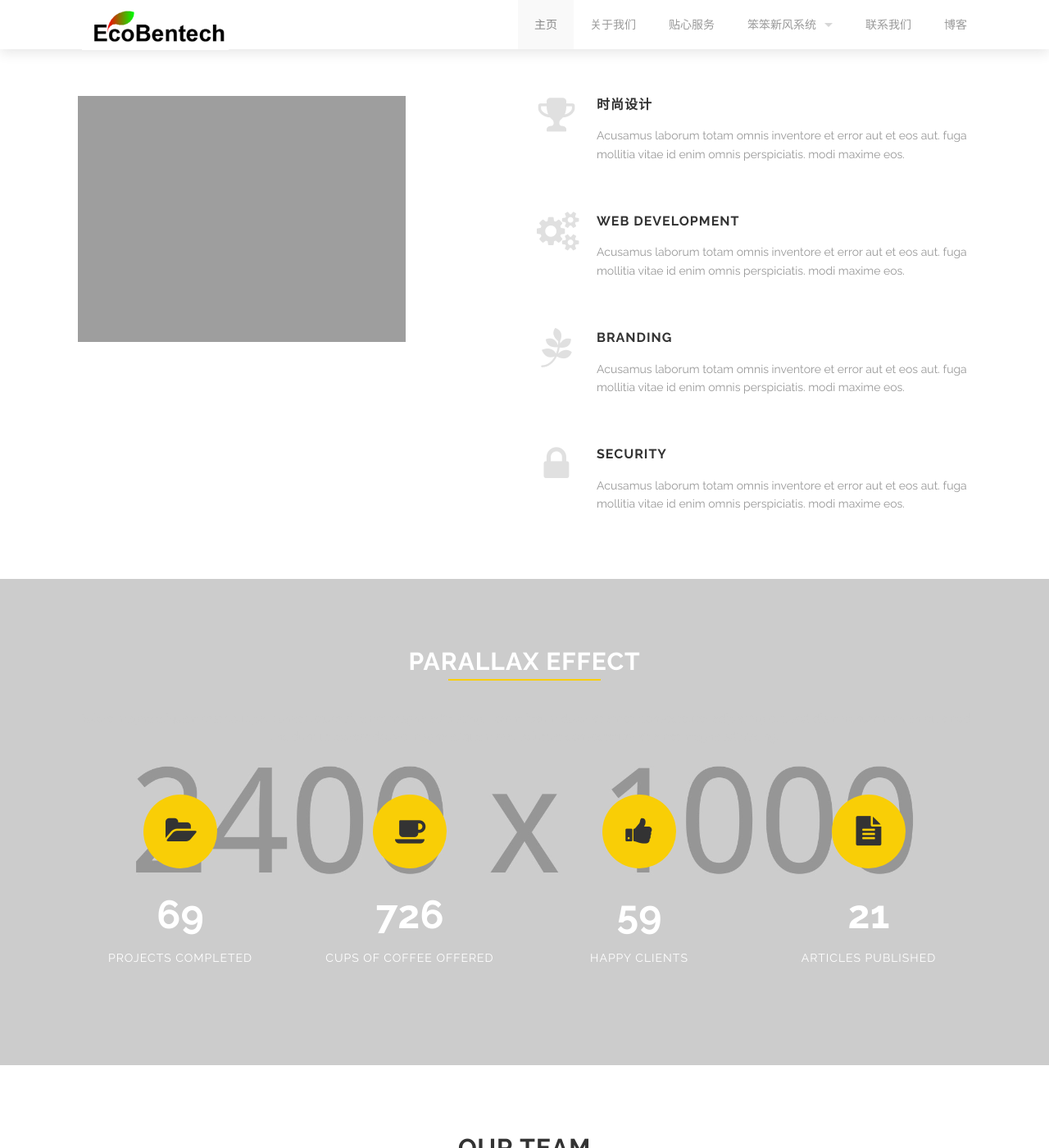
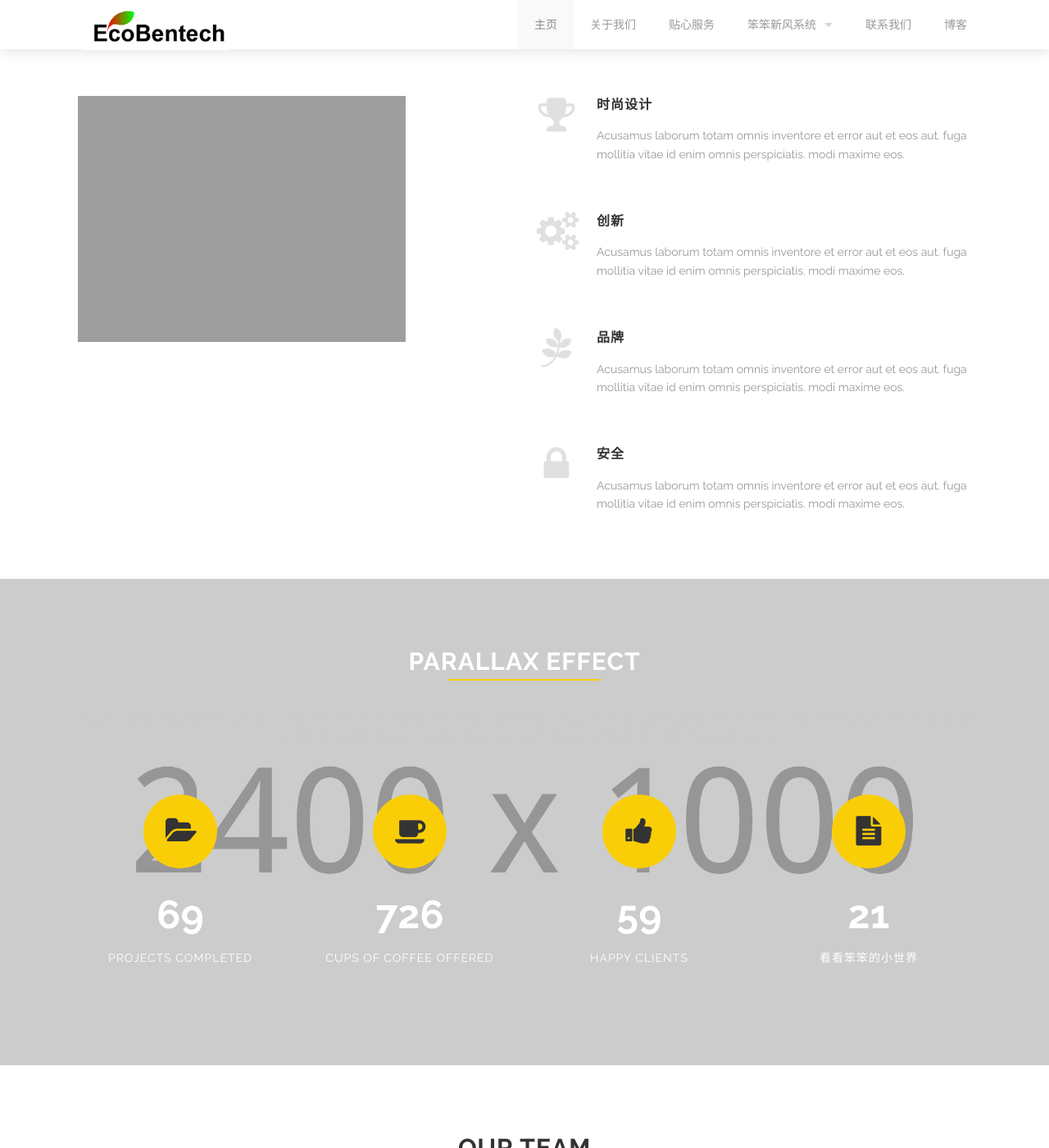
Before and after one commit to braveheart007/braveheart007.github.io, a Jekyll site: the page built from index.html, in a window 1280 px wide and 1400 px high, scrolled down 2299 px. Shown: the whole window at 82% size. Built offline with Jekyll 4.4.1, drawn with Linux system fonts in a browser that asks for light colours.

Commit message:
Update index.html

```diff
--- a/index.html
+++ b/index.html
@@ -27,9 +27,9 @@
       items:
         - klass: boxed
           text: 浏览更多特性
-          link_to: http://themeforest.net/user/honryou/portfolio?ref=honryou
+          link_to: www.baidu.com
         - text: 现在购买
-          link_to: http://themeforest.net/user/honryou/portfolio?ref=honryou
+          link_to: www.baidu.com
   - bg: images/@stock/slide-5.jpg
     small_title:
       klass: bottom-to-top
@@ -47,32 +47,32 @@
 
 works:
   - image: images/@stock/work-1.jpg
-    title: Beautiful Girl
+    title: 安静生活
     link_to: portfolio-item.html
     klass: graphi-design
     desc: Design &amp; Development
   - image: images/@stock/work-2.jpg
-    title: Beautiful Girl
+    title: 静待花开
     link_to: portfolio-item.html
     klass: graphi-design
     desc: Design &amp; Development
   - image: images/@stock/work-3.jpg
-    title: Beautiful Girl
+    title: 流水与光阴的故事
     link_to: portfolio-item.html
     klass: graphi-design
     desc: Design &amp; Development
   - image: images/@stock/work-4.jpg
-    title: Beautiful Girl
+    title: 艺术与科技的伦巴
     link_to: portfolio-item.html
     klass: graphi-design
     desc: Design &amp; Development
   - image: images/@stock/work-5.jpg
-    title: Beautiful Girl
+    title: 好空气，好心情
     link_to: portfolio-item.html
     klass: graphi-design
     desc: Design &amp; Development
   - image: images/@stock/work-6.jpg
-    title: Beautiful Girl
+    title: 长江江豚-水中大熊猫
     link_to: portfolio-item.html
     klass: graphi-design
     desc: Design &amp; Development
@@ -93,13 +93,13 @@
     title: 时尚设计
     desc: Acusamus laborum totam omnis inventore et error aut et eos aut. fuga mollitia vitae id enim omnis perspiciatis. modi maxime eos.
   - icon: cogs
-    title: Web Development
+    title: 创新
     desc: Acusamus laborum totam omnis inventore et error aut et eos aut. fuga mollitia vitae id enim omnis perspiciatis. modi maxime eos.
   - icon: pagelines
-    title: Branding
+    title: 品牌
     desc: Acusamus laborum totam omnis inventore et error aut et eos aut. fuga mollitia vitae id enim omnis perspiciatis. modi maxime eos.
   - icon: lock
-    title: Security
+    title: 安全
     desc: Acusamus laborum totam omnis inventore et error aut et eos aut. fuga mollitia vitae id enim omnis perspiciatis. modi maxime eos.
 
 milestones:
@@ -118,7 +118,7 @@
   - icon: file-text
     from: 0
     to: 21
-    title: Articles Published
+    title: 看看笨笨的小世界
 
 ---
 
```
Also changed, not shown: other parts of index.html (+1 -1 lines).
